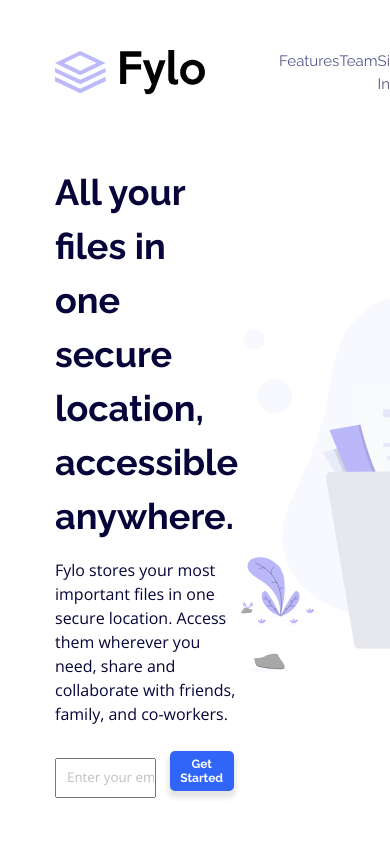
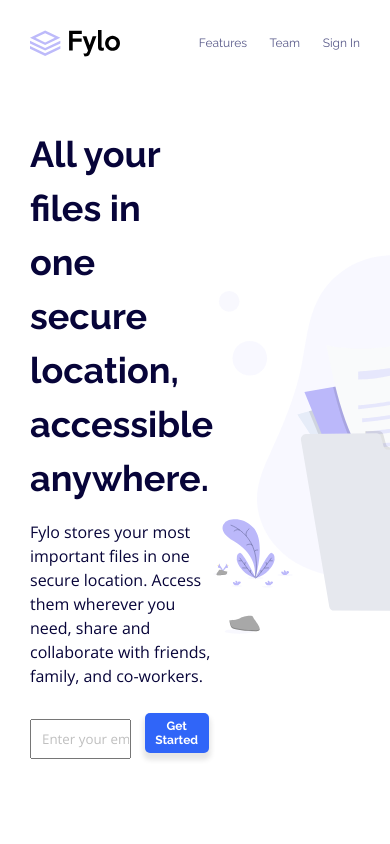
Before and after one commit to youtubbeh/2column, a plain HTML site: page index.html in a window 390 px wide. Shown: the top 844 px of the page. Drawn offline with nearby package versions, Linux system fonts and the light colour scheme.

Commit message:
Style nav for mobile

```diff
--- a/style.css
+++ b/style.css
@@ -47,12 +47,13 @@ nav img {
 
 .nav-links {
     display: flex;
-    width: 20%;
     justify-content: space-between;
     color: hsl(238, 22%, 44%);
     font-family: 'Raleway', sans-serif;
     font-weight: 400;
     font-size: 15px;
+    gap: 1.5em;
+    white-space: nowrap;
 }
 
 .hero {
@@ -370,6 +371,31 @@ ion-icon {
     font-size: 24px;
 }
 
+@media all and (max-width: 1019px) {
+
+    header {
+        padding-top: 30px;
+    }
+
+    header, section, footer {
+        padding-left: 30px;
+        padding-right: 30px;
+    }
+
+}
+
+@media all and (max-width: 500px) {
+
+    nav img {
+        width: 90px;
+    }
+
+    .nav-links p {
+        font-size: 12px;
+    }
+
+}
+
 .attribution {
     font-size: 11px; text-align: center;
     font-family: 'Open Sans', sans-serif;
```
